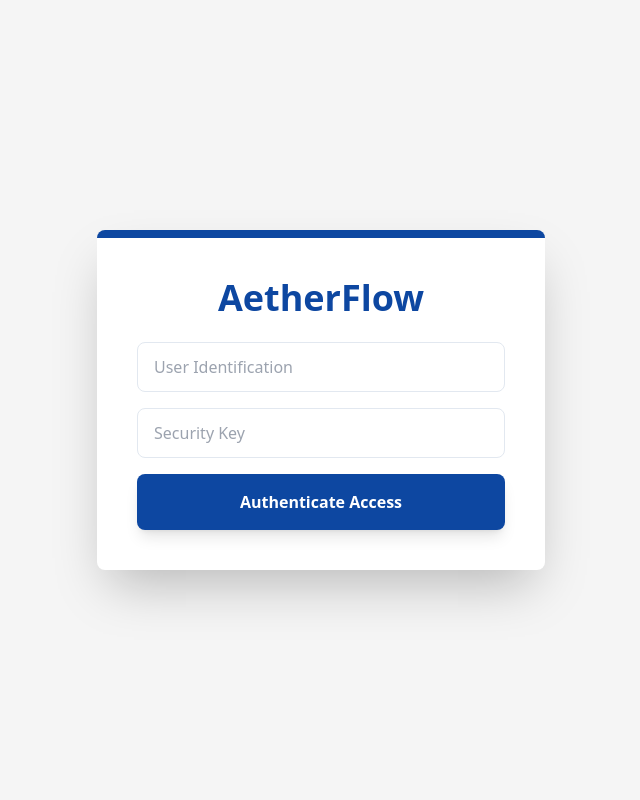
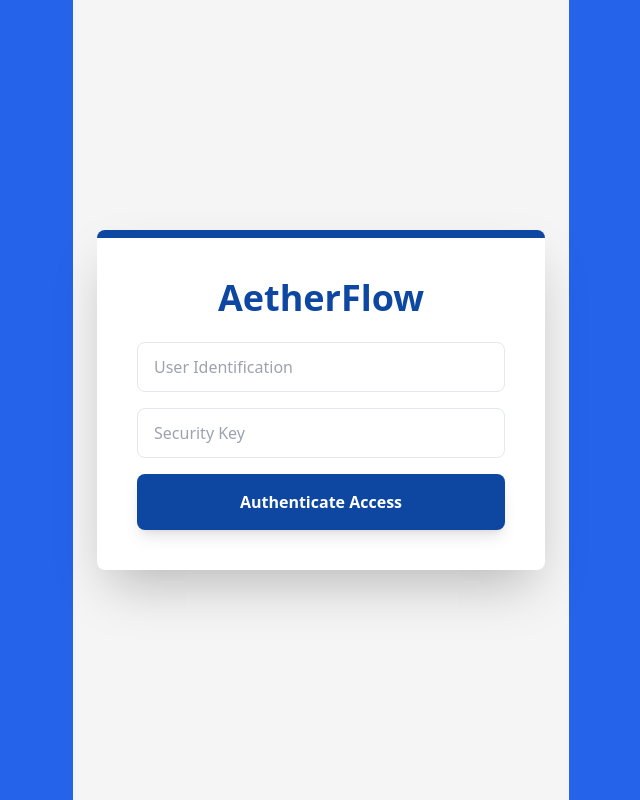
Before and after one commit to DizzyWizzy88/AetherFlow, a React (Vite) app: page / in a window 1280 px wide. Shown: the whole page, without its empty margins (319-959 px from the left). Built offline with nearby package versions, Linux system fonts and the light colour scheme.

Commit message:
UI: Applied Aether styling and fixed auth environment variables

```diff
--- a/src/App.jsx
+++ b/src/App.jsx
@@ -1,7 +1,13 @@
+import React from 'react';
 import Login from './components/Login'
+import './index.css';
 
 function App() {
-  return <Login />
+  return (
+    <div className="min-h-screen bg-blue-600 flex items-center justify-center">
+      <Login />
+    </div>
+  );
 }
 
 export default App
--- a/src/auth.js
+++ b/src/auth.js
@@ -2,8 +2,9 @@ import bcrypt from 'bcrypt'
 import jwt from 'jsonwebtoken'
 
 // grabbing these from the .env file so we dont hardcode secrets
-const JWT_SECRET = process.env.JWT_SECRET
-const REFRESH_SECRET = process.env.JWT_REFRESH_SECRET
+// Updated for Vite/Vercel compatibility
+const JWT_SECRET = import.meta.env.VITE_JWT_SECRET
+const REFRESH_SECRET = import.meta.env.VITE_JWT_REFRESH_SECRET
 
 // not sure if 12 rounds is overkill but professor said higher is more secure
 const SALT_ROUNDS = 12
```
